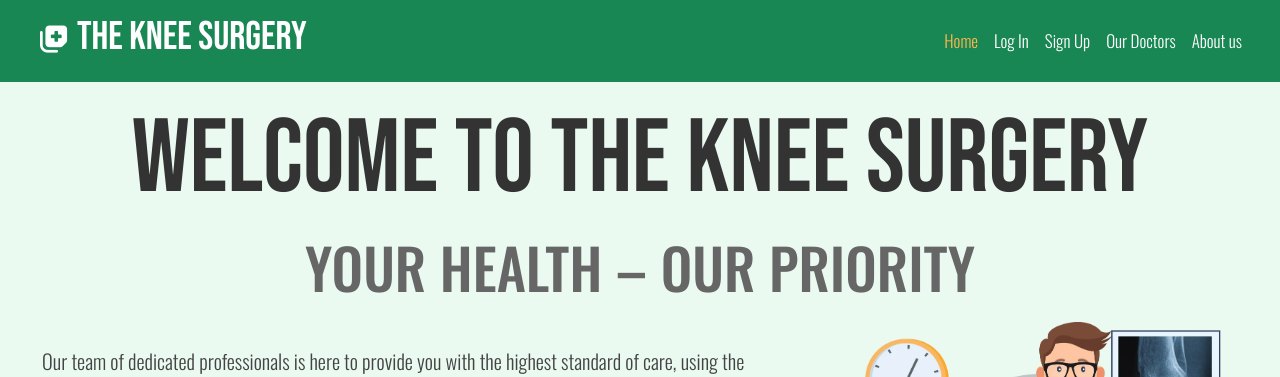
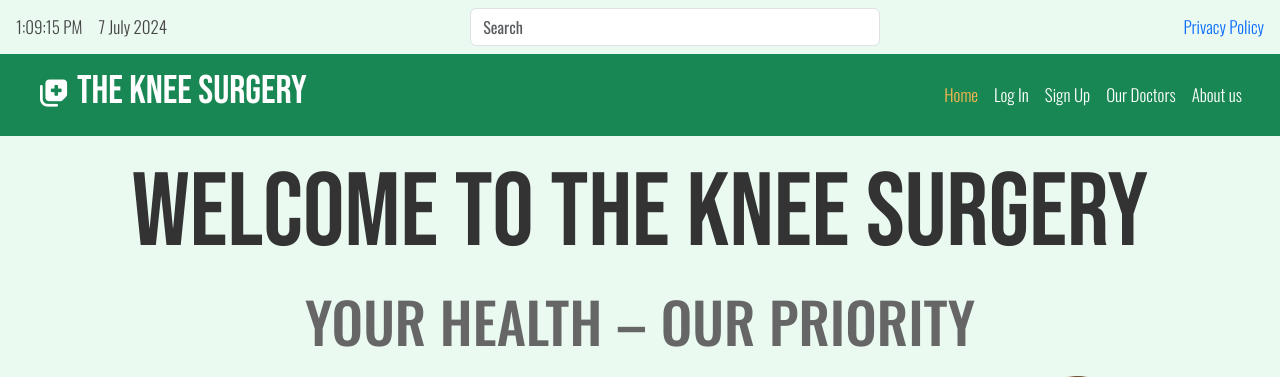
Before and after one commit to pagaslav/theknee-surgery, a Flask app: page / in a window 1280 px wide. Shown: the top 377 px of the page. Run offline with Flask 3, Linux system fonts and the light colour scheme; some libraries are stand-ins or nearby versions.

Commit message:
feat(base template): add time, date, search bar, and privacy policy link to base template
Add current time and date display in the top-left corner of the base template. Add a search bar
centered above the navigation bar. Include a link to the Privacy Policy page in the top-right
corner. Update `script.js` to handle the display of time and date.

```diff
--- a/static/js/script.js
+++ b/static/js/script.js
@@ -23,6 +23,22 @@ $(document).ready(function () {
       $("#number").removeClass("neutral valid").addClass("invalid")
     }
   })
+
+  // Function to update the time and date
+  function updateTime() {
+    const now = new Date()
+    const timeString = now.toLocaleTimeString()
+    const options = { year: "numeric", month: "long", day: "numeric" }
+    const dateString = now.toLocaleDateString("en-GB", options)
+    $("#clock").text(timeString)
+    $("#date").text(dateString)
+  }
+
+  // Initial call to update time
+  updateTime()
+
+  // Update time every second
+  setInterval(updateTime, 1000)
 })
 
 function togglePasswordVisibility(inputId, iconId) {
--- a/templates/base.html
+++ b/templates/base.html
@@ -60,6 +60,30 @@
     <!-- Header section -->
     <header>
       {% block nav_content %}
+
+      <div
+        class="d-flex justify-content-between align-items-center py-2 ms-3 me-3"
+      >
+        <div id="time" class="d-flex align-items-center flex-shrink-0">
+          <span id="clock" class="me-3 d-none d-md-block"></span>
+          <span id="date" class="d-none d-lg-block"></span>
+        </div>
+        <div class="d-flex justify-content-center flex-grow-1 mx-3">
+          <div class="col-12 col-sm-8 col-md-6 col-lg-5">
+            <input
+              type="text"
+              class="form-control w-100"
+              placeholder="Search"
+            />
+          </div>
+        </div>
+        <div class="d-none d-sm-block flex-shrink-0">
+          <a href="{{ url_for('policy') }}" class="text-decoration-none"
+            >Privacy Policy</a
+          >
+        </div>
+      </div>
+
       <!-- Main navigation section -->
       <nav class="navbar navbar-expand-lg bg-success navbar-dark custom-navbar">
         <!-- Brand logo -->
```
